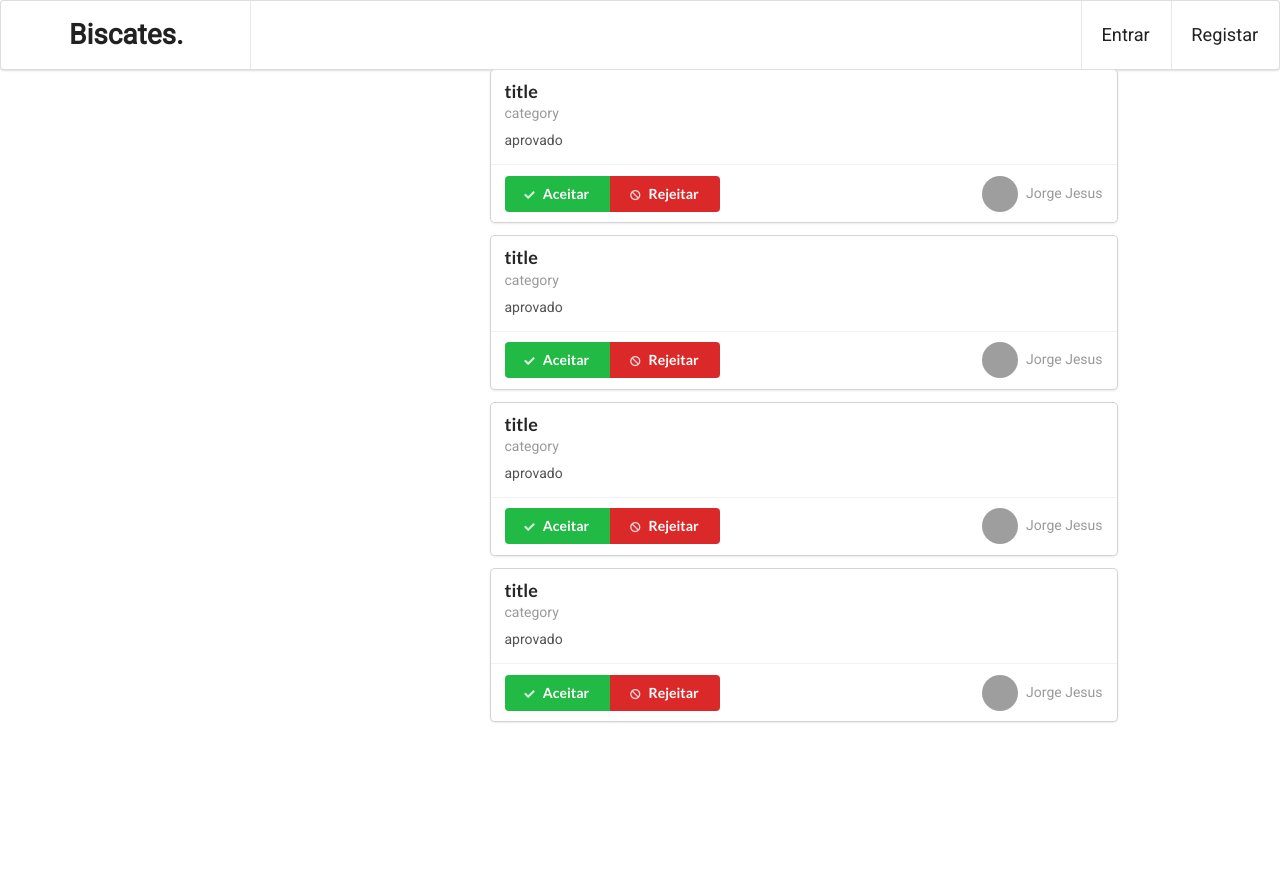
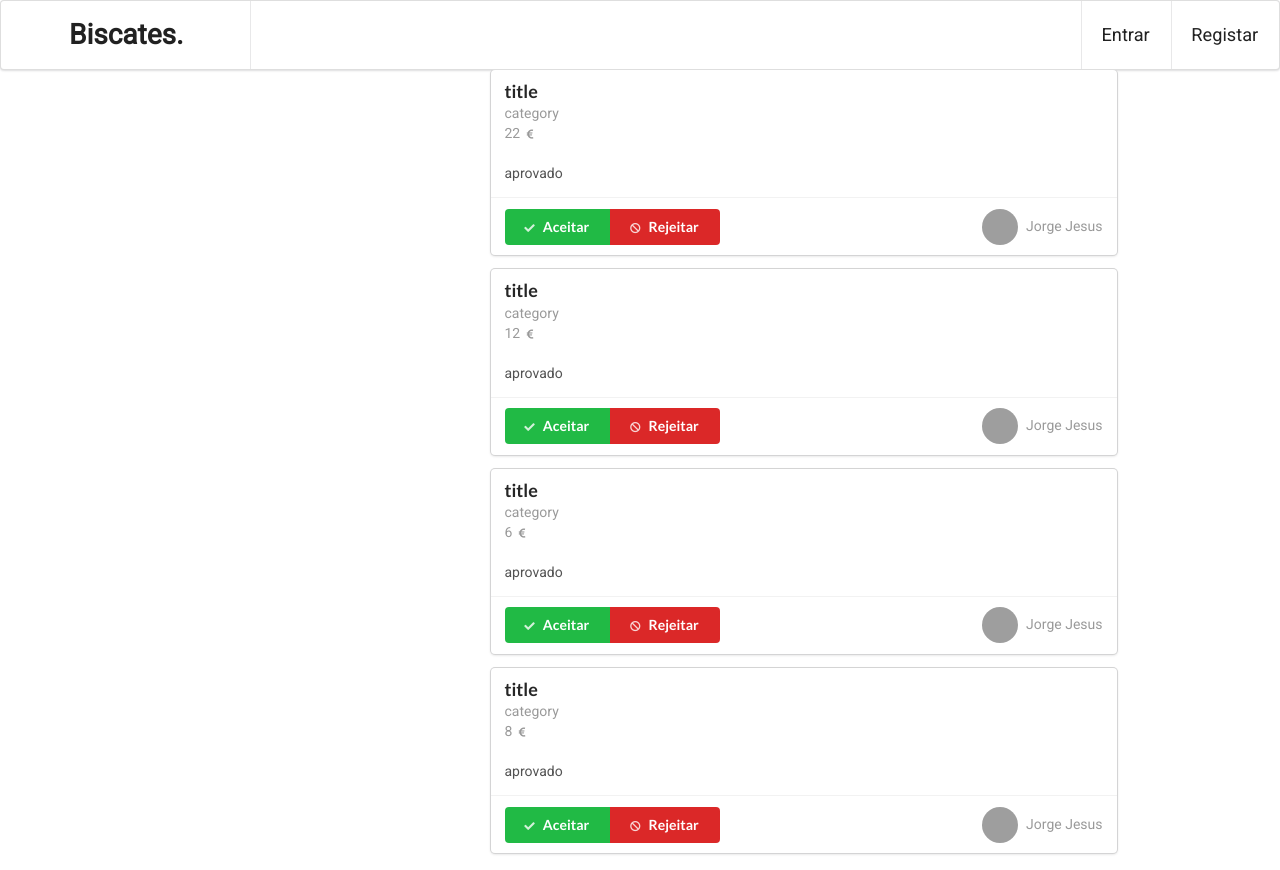
Before and after one commit to makeorbreak-io/biscates, a Flask app: page /task in a window 1280 px wide. Run offline with Flask 2, Linux system fonts and the light colour scheme; parts of the project's set-up code (start-up, migrations or seed data) failed here and were passed over; some libraries are stand-ins or nearby versions; grey boxes are pictures that could not be loaded.

Commit message:
updated task

```diff
--- a/templates/task.html
+++ b/templates/task.html
@@ -4,10 +4,10 @@
 <div class="main ui container">
 
     {% set tasks = [
-    ["title","category","aprovado","Jorge Jesus","http://www2.pictures.zimbio.com/gi/Real+Madrid+CF+v+Sporting+Clube+de+Portugal+QSMFTsZhHuml.jpg"]
-    ,["title","category","aprovado","Jorge Jesus","http://www2.pictures.zimbio.com/gi/Real+Madrid+CF+v+Sporting+Clube+de+Portugal+QSMFTsZhHuml.jpg"]
-    ,["title","category","aprovado","Jorge Jesus","http://www2.pictures.zimbio.com/gi/Real+Madrid+CF+v+Sporting+Clube+de+Portugal+QSMFTsZhHuml.jpg"]
-    ,["title","category","aprovado","Jorge Jesus","http://www2.pictures.zimbio.com/gi/Real+Madrid+CF+v+Sporting+Clube+de+Portugal+QSMFTsZhHuml.jpg"]
+    ["title","category","aprovado","Jorge Jesus","http://www2.pictures.zimbio.com/gi/Real+Madrid+CF+v+Sporting+Clube+de+Portugal+QSMFTsZhHuml.jpg","22"]
+    ,["title","category","aprovado","Jorge Jesus","http://www2.pictures.zimbio.com/gi/Real+Madrid+CF+v+Sporting+Clube+de+Portugal+QSMFTsZhHuml.jpg","12"]
+    ,["title","category","aprovado","Jorge Jesus","http://www2.pictures.zimbio.com/gi/Real+Madrid+CF+v+Sporting+Clube+de+Portugal+QSMFTsZhHuml.jpg","6"]
+    ,["title","category","aprovado","Jorge Jesus","http://www2.pictures.zimbio.com/gi/Real+Madrid+CF+v+Sporting+Clube+de+Portugal+QSMFTsZhHuml.jpg","8"]
 
     ]
     %}
@@ -18,11 +18,15 @@
             <div class="header">{{task[0]}}</div>
             <div class="meta">
                 <span class="category">{{task[1]}}</span>
+                <br>
+                <span class="category"> {{task[5]}}  <i class="small euro sign icon"> </i></span>
             </div>
+            <br>
             <div class="description">
                 <p>{{task[2]}}</p>
             </div>
         </div>
+
         <div class="extra content">
             <div class="right floated author">
                 <img class="ui  avatar big image" src={{task[4]}}> {{task[3]}}
```
